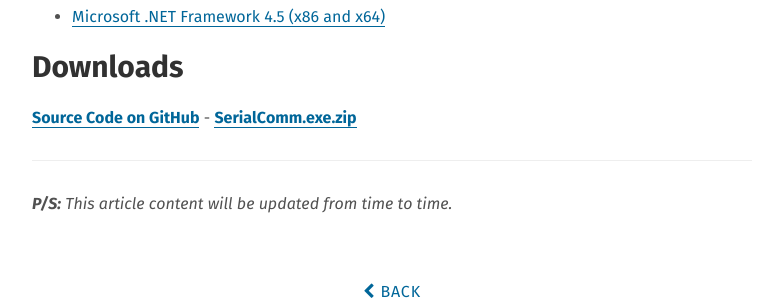
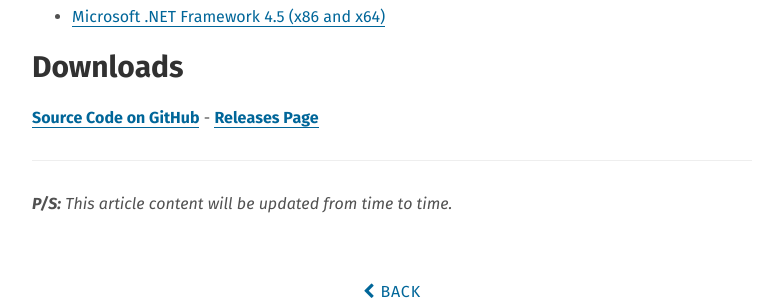
Before and after one commit to x-axis/heiswayi.github.io, a Jekyll site: the page built from _posts/2015-11-25-serialcomm-monitor-application.md, in a window 1280 px wide. Shown: the part 1313-1613 px from the top of the page, without its empty margins (248-1031 px from the left). Built offline with Jekyll 4.4.1, drawn with Linux system fonts in a browser that asks for light colours; nearby versions of some CDN libraries; Markdown is read by kramdown in place of the engine named in the settings.

Commit message:
Update entry

```diff
--- a/_posts/2015-11-25-serialcomm-monitor-application.md
+++ b/_posts/2015-11-25-serialcomm-monitor-application.md
@@ -33,7 +33,7 @@ SerialComm Monitor v1 Screenshot
 
 ## Downloads
 
-[**Source Code on GitHub**](https://github.com/heiswayi/SerialComm) - [**SerialComm.exe.zip**](https://github.com/heiswayi/SerialComm/releases/download/v1.0/SerialComm.exe.zip)
+[**Source Code on GitHub**](https://github.com/heiswayi/SerialComm) - [**Releases Page**](https://github.com/heiswayi/SerialComm/releases)
 
 ---
 
```
